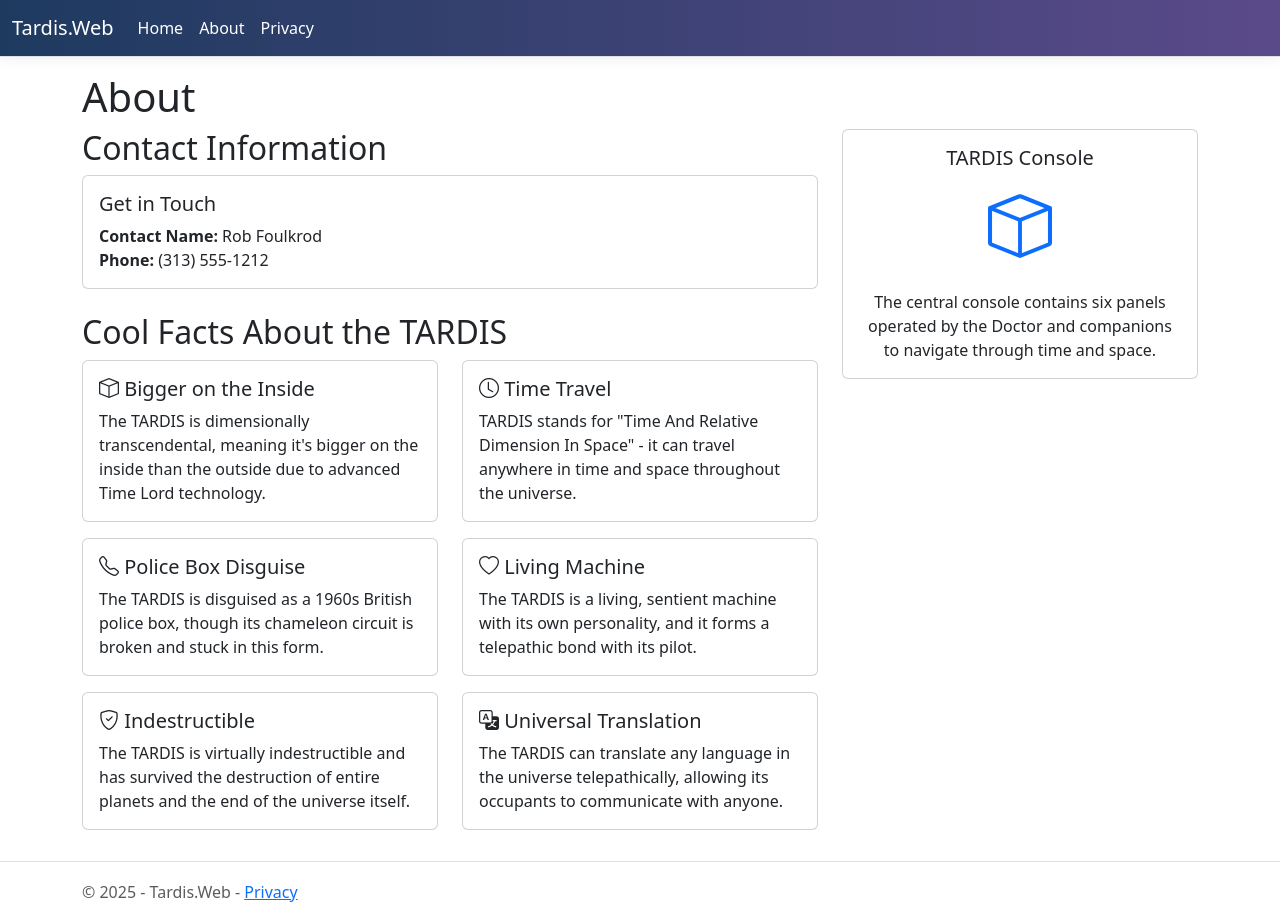
After one commit to rob-foulkrod/Tardis, an ASP.NET Core app: template src/Tardis.Web/Views/Home/About.cshtml in a window 1280 px wide. The commit adds this page. Run offline with ASP.NET Core 8, Linux system fonts and the light colour scheme; the template is opened without the code that fills it, so the values that code supplies are empty; style sheets or scripts are compiled from the project's sources.

Commit message:
Add About page with contact information and TARDIS facts (#5)
* Initial plan

* Initial setup: Fix .NET version compatibility for building

Co-authored-by: rob-foulkrod <89028299+rob-foulkrod@users.noreply.github.com>

* Add About page with contact information and TARDIS facts

Co-authored-by: rob-foulkrod <89028299+rob-foulkrod@users.noreply.github.com>

* Revert .NET target framework back to net9.0 for both web and test projects

Co-authored-by: rob-foulkrod <89028299+rob-foulkrod@users.noreply.github.com>

---------

Co-authored-by: copilot-swe-agent[bot] <198982749+Copilot@users.noreply.github.com>
Co-authored-by: rob-foulkrod <89028299+rob-foulkrod@users.noreply.github.com>

```diff
--- /dev/null
+++ b/src/Tardis.Web/Views/Home/About.cshtml
@@ -0,0 +1,82 @@
+@{
+    ViewData["Title"] = "About";
+}
+<h1>@ViewData["Title"]</h1>
+
+<div class="row">
+    <div class="col-md-8">
+        <h2>Contact Information</h2>
+        <div class="card mb-4">
+            <div class="card-body">
+                <h5 class="card-title">Get in Touch</h5>
+                <p class="card-text">
+                    <strong>Contact Name:</strong> Rob Foulkrod<br>
+                    <strong>Phone:</strong> (313) 555-1212
+                </p>
+            </div>
+        </div>
+
+        <h2>Cool Facts About the TARDIS</h2>
+        <div class="row">
+            <div class="col-md-6 mb-3">
+                <div class="card h-100">
+                    <div class="card-body">
+                        <h5 class="card-title"><i class="bi bi-box"></i> Bigger on the Inside</h5>
+                        <p class="card-text">The TARDIS is dimensionally transcendental, meaning it's bigger on the inside than the outside due to advanced Time Lord technology.</p>
+                    </div>
+                </div>
+            </div>
+            <div class="col-md-6 mb-3">
+                <div class="card h-100">
+                    <div class="card-body">
+                        <h5 class="card-title"><i class="bi bi-clock"></i> Time Travel</h5>
+                        <p class="card-text">TARDIS stands for "Time And Relative Dimension In Space" - it can travel anywhere in time and space throughout the universe.</p>
+                    </div>
+                </div>
+            </div>
+            <div class="col-md-6 mb-3">
+                <div class="card h-100">
+                    <div class="card-body">
+                        <h5 class="card-title"><i class="bi bi-telephone"></i> Police Box Disguise</h5>
+                        <p class="card-text">The TARDIS is disguised as a 1960s British police box, though its chameleon circuit is broken and stuck in this form.</p>
+                    </div>
+                </div>
+            </div>
+            <div class="col-md-6 mb-3">
+                <div class="card h-100">
+                    <div class="card-body">
+                        <h5 class="card-title"><i class="bi bi-heart"></i> Living Machine</h5>
+                        <p class="card-text">The TARDIS is a living, sentient machine with its own personality, and it forms a telepathic bond with its pilot.</p>
+                    </div>
+                </div>
+            </div>
+            <div class="col-md-6 mb-3">
+                <div class="card h-100">
+                    <div class="card-body">
+                        <h5 class="card-title"><i class="bi bi-shield-check"></i> Indestructible</h5>
+                        <p class="card-text">The TARDIS is virtually indestructible and has survived the destruction of entire planets and the end of the universe itself.</p>
+                    </div>
+                </div>
+            </div>
+            <div class="col-md-6 mb-3">
+                <div class="card h-100">
+                    <div class="card-body">
+                        <h5 class="card-title"><i class="bi bi-translate"></i> Universal Translation</h5>
+                        <p class="card-text">The TARDIS can translate any language in the universe telepathically, allowing its occupants to communicate with anyone.</p>
+                    </div>
+                </div>
+            </div>
+        </div>
+    </div>
+    <div class="col-md-4">
+        <div class="card">
+            <div class="card-body text-center">
+                <h5 class="card-title">TARDIS Console</h5>
+                <div class="mb-3" style="font-size: 4rem; color: var(--bs-primary);">
+                    <i class="bi bi-box"></i>
+                </div>
+                <p class="card-text">The central console contains six panels operated by the Doctor and companions to navigate through time and space.</p>
+            </div>
+        </div>
+    </div>
+</div>
--- a/src/Tardis.Web/Views/Shared/_Layout.cshtml
+++ b/src/Tardis.Web/Views/Shared/_Layout.cshtml
@@ -25,6 +25,9 @@
                             <a class="nav-link text-dark" asp-area="" asp-controller="Home" asp-action="Index">Home</a>
                         </li>
                         <li class="nav-item">
+                            <a class="nav-link text-dark" asp-area="" asp-controller="Home" asp-action="About">About</a>
+                        </li>
+                        <li class="nav-item">
                             <a class="nav-link text-dark" asp-area="" asp-controller="Home" asp-action="Privacy">Privacy</a>
                         </li>
                     </ul>
```
Also changed, not shown: src/Tardis.Web.Tests/HomeControllerTests.cs (+9 -0 lines), src/Tardis.Web/Controllers/HomeController.cs (+10 -1 lines), src/Tardis.Web/Program.cs (+3 -4 lines).
